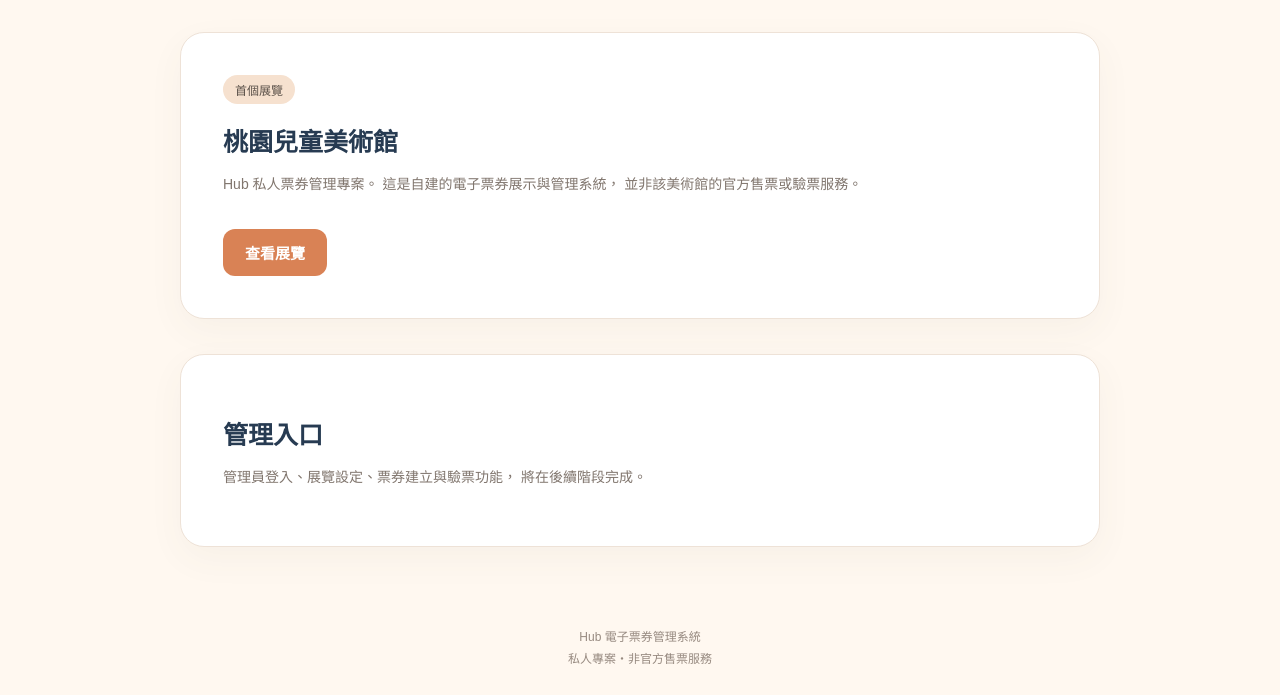
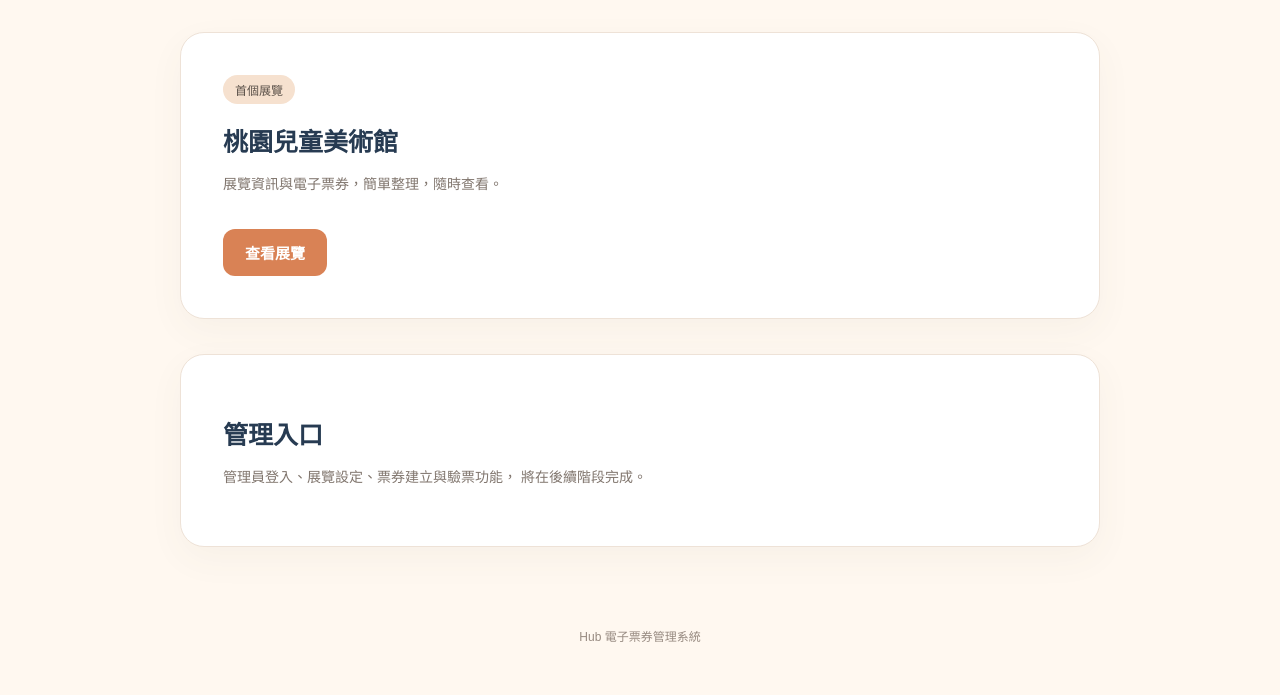
Before and after one commit to haostudio26/hub-ticket-system, a plain HTML site: page index.html in a window 1280 px wide. Shown: the part 303-998 px from the top of the page. After the commit the page ends 977 px from the top, so only its background shows below. Drawn offline with Linux system fonts and the light colour scheme.

Commit message:
Update index.html

```diff
--- a/index.html
+++ b/index.html
@@ -190,9 +190,7 @@
       <span class="展覽標籤">首個展覽</span>
       <h2>桃園兒童美術館</h2>
       <p class="說明">
-        Hub 私人票券管理專案。
-        這是自建的電子票券展示與管理系統，
-        並非該美術館的官方售票或驗票服務。
+        展覽資訊與電子票券，簡單整理，隨時查看。
       </p>
       <button class="按鈕" id="展覽按鈕">
         查看展覽
@@ -214,7 +212,7 @@
   <footer>
     Hub 電子票券管理系統
     <br>
-    私人專案・非官方售票服務
+
   </footer>
 
   <script>
```
